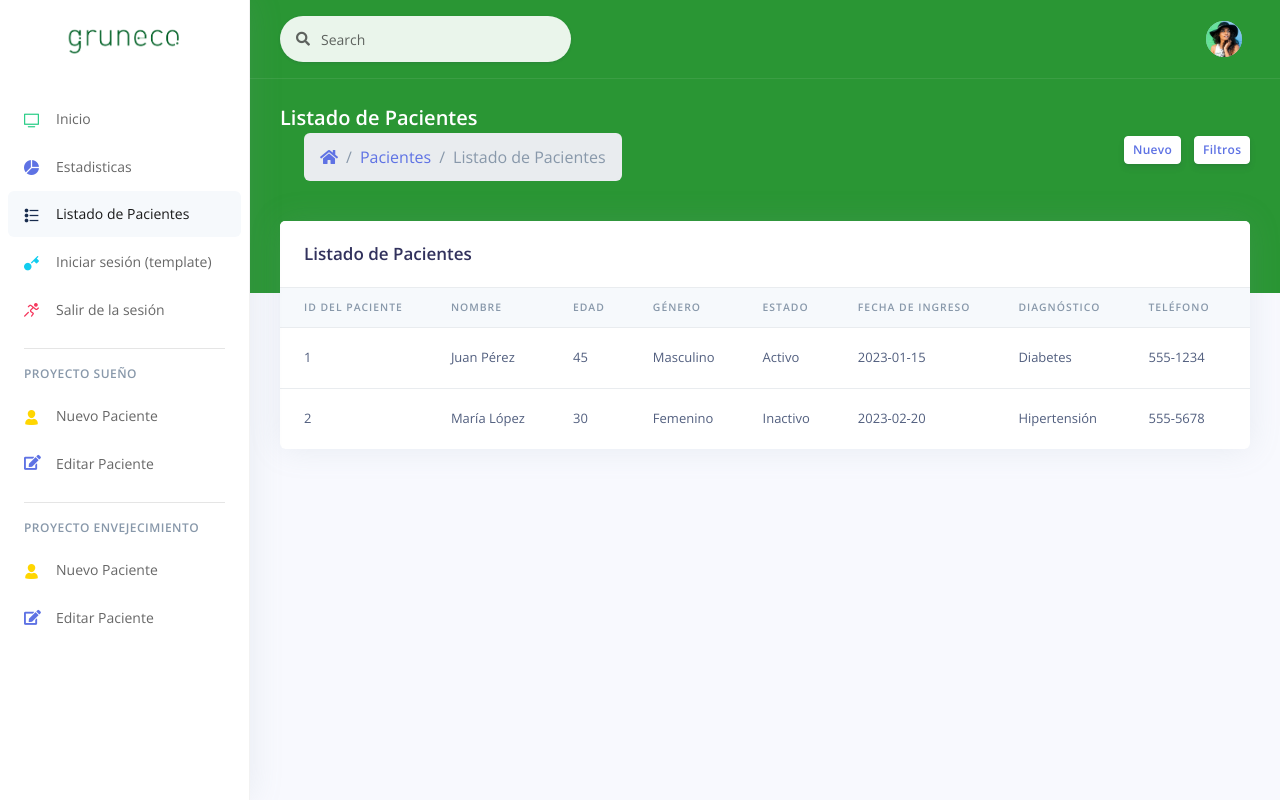
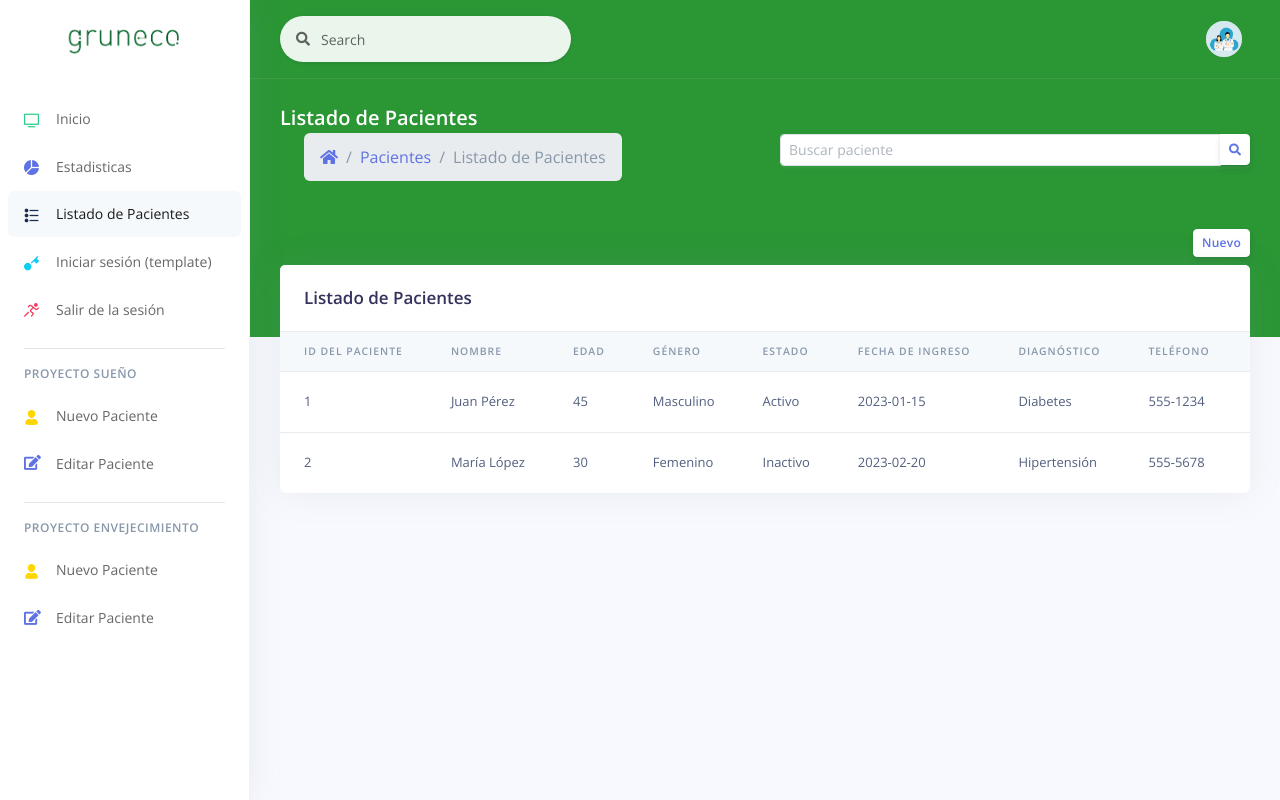
Before and after one commit to JPDevOpti/WEB_Gruneco_Atenea, a Django app: page /tables.html in a window 1280 px wide. Run offline with Django 3.2, Linux system fonts and the light colour scheme; some libraries are stand-ins or nearby versions.

Commit message:
images update

```diff
--- a/atenea/apps/templates/home/tables.html
+++ b/atenea/apps/templates/home/tables.html
@@ -8,7 +8,7 @@
     <div class="container-fluid">
       <div class="header-body">
         <div class="row align-items-center py-4">
-          <div class="col-lg-6 col-7">
+          <div class="col-lg-6 col-5">
             <h6 class="h2 text-white d-inline-block mb-0">Listado de Pacientes</h6>
             <nav aria-label="breadcrumb" class="d-none d-md-inline-block ml-md-4">
               <ol class="breadcrumb breadcrumb-links breadcrumb-dark">
@@ -18,9 +18,20 @@
               </ol>
             </nav>
           </div>
-          <div class="col-lg-6 col-5 text-right">
+          <div class="col-lg-6 col-7 text-right">
+            <div class="input-group">
+              <input type="text" class="form-control form-control-sm" id="searchPatient" placeholder="Buscar paciente">
+              <div class="input-group-append">
+                <button class="btn btn-sm btn-neutral" type="button">
+                  <i class="fas fa-search"></i>
+                </button>
+              </div>
+            </div>
+          </div>
+        </div>
+        <div class="row align-content-center py-2">
+          <div class="col-lg-12 col-7 text-right">
             <a href="#" class="btn btn-sm btn-neutral">Nuevo</a>
-            <a href="#" class="btn btn-sm btn-neutral">Filtros</a>
           </div>
         </div>
       </div>
@@ -94,6 +105,18 @@
   </div>
 
 {% endblock content %}
+<script>
+  // Search functionality
+  document.getElementById('searchPatient').addEventListener('keyup', function() {
+    let searchText = this.value.toLowerCase();
+    let tableBody = document.querySelector('tbody');
+    let rows = tableBody.getElementsByTagName('tr');
 
+    for (let row of rows) {
+      let text = row.textContent.toLowerCase();
+      row.style.display = text.includes(searchText) ? '' : 'none';
+    }
+  });
+</script>
 <!-- Specific JS goes HERE -->
 {% block javascripts %}{% endblock javascripts %}
--- a/atenea/apps/templates/includes/navigation.html
+++ b/atenea/apps/templates/includes/navigation.html
@@ -38,7 +38,7 @@
           <a class="nav-link pr-0" href="#" role="button" data-toggle="dropdown" aria-haspopup="true" aria-expanded="false">
             <div class="media align-items-center">
               <span class="avatar avatar-sm rounded-circle">
-                <img alt="Image placeholder" src="/static/assets/img/theme/team-4.jpg">
+                <img alt="Image placeholder" src="/static/assets/img/theme/OIP.jpEg">
               </span>
               <div class="media-body  ml-2  d-none d-lg-block">
                 <span class="mb-0 text-sm  font-weight-bold">
--- a/atenea/apps/templates/sleepexams/pacientForm.html
+++ b/atenea/apps/templates/sleepexams/pacientForm.html
@@ -254,16 +254,16 @@
                       <div class="dropdown-header noti-title">
                         <h6 class="text-overflow m-0">Exámenes</h6>
                       </div>
-                      <a href="sleepTest.html" class="dropdown-item" data-form="sleepTest">
+                      <a href="sleepTest.html" class="dropdown-item" data-form="sleepTest.html">
                         <i class="ni ni-single-02"></i>
                         <span>Anamnesis de Sueño</span>
                       </a>
-                      <a href="cognitiveTest.html" class="dropdown-item" data-form="cognitiveTest">
+                      <a href="cognitiveTest.html" class="dropdown-item" data-form="cognitiveTest.html">
                         <i class="ni ni-support-16"></i>
                         <span>Anamnesis Cognitivo</span>
                       </a>
                       <div class="dropdown-divider"></div>
-                      <a href="anamnesisTest.html" class="dropdown-item" data-form="anamnesisTest">
+                      <a href="anamnesisTest.html" class="dropdown-item" data-form="anamnesisTest.html">
                         <i class="ni ni-user-run text-red"></i>
                         <span>EM_Anamnesis</span>
                       </a>
```
Also changed, not shown: atenea/apps/templates/home/index.html (+3 -9 lines), atenea/apps/templates/layouts/base_theme.html (added, +49 -0 lines), atenea/apps/static/assets/img/theme/OIP.jpeg (added), atenea/apps/static/assets/img/theme/UdeA.jpeg (added), atenea/apps/static/assets/img/theme/team-4.jpg (deleted), atenea/apps/static/assets/img/theme/vue.jpg (deleted).
